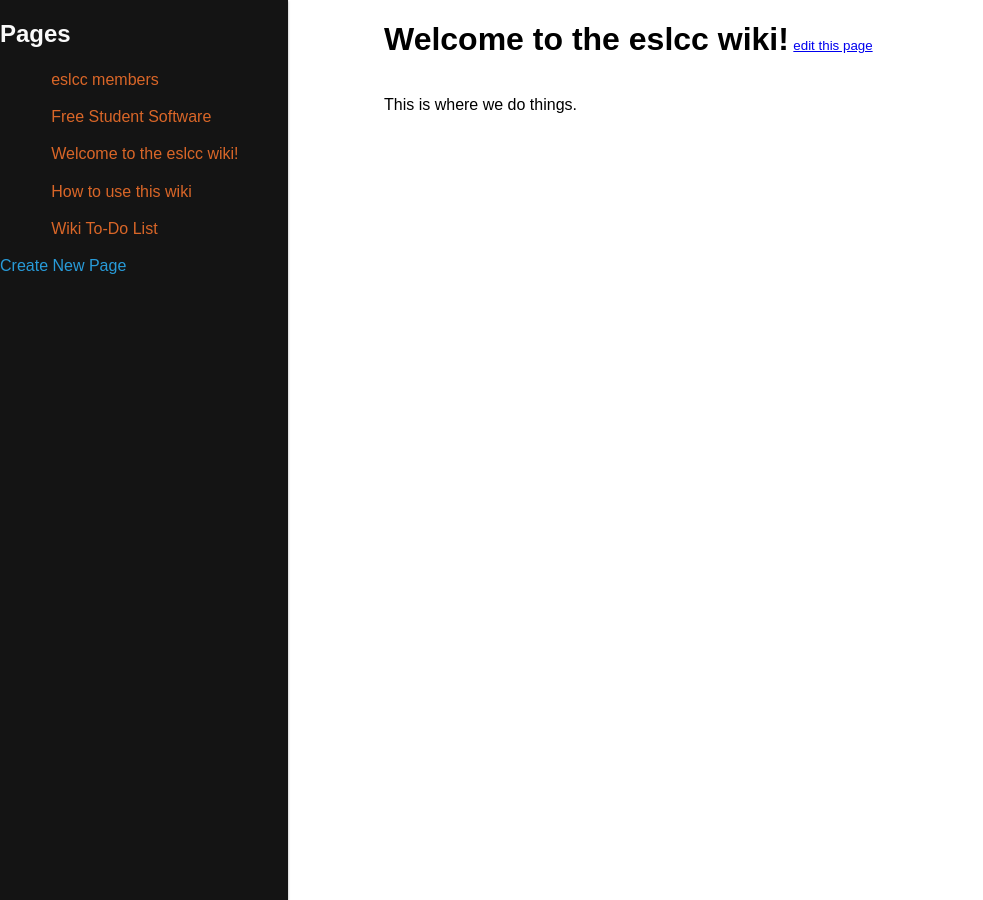
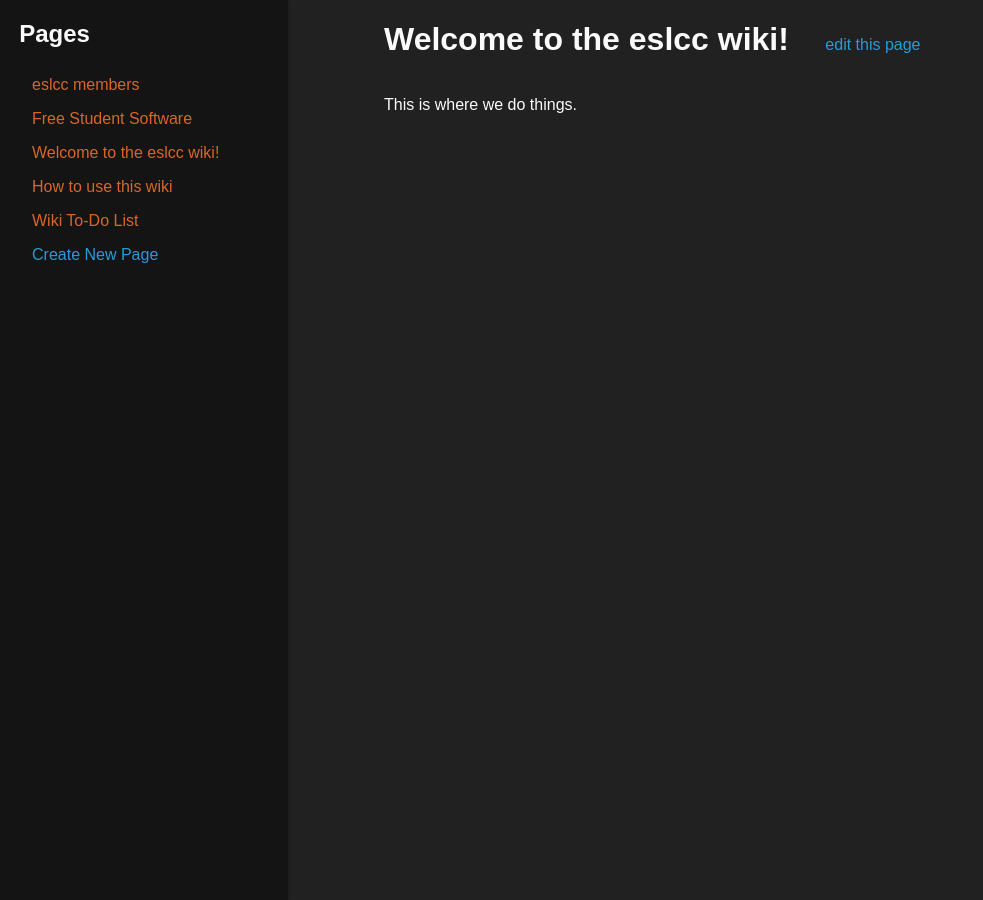
Before and after one commit to eslcc/wiki, a Jekyll site: the page built from pages/home.md, in a window 1280 px wide. Shown: the whole page, without its empty margins (0-983 px from the left). Built offline with Jekyll 4.4.1, drawn with Linux system fonts in a browser that asks for light colours.

Commit message:
CSS update: dark theme & sidebar (partial) revamp
- the enire wiki should now be in "dark mode"
- - dark background for main content now
- - text is now #fafafa, links now either orange or blue
- - code snippets have a sligthly lighter background
- redid the sidebar
- - no longer a list, now just a bunch of <a>s in <div>s. this allows
for more freedom with styling
- - hovering over links makes link lighter
- - this is just the beginning, only a part of what I want to change has
been changed. more to follow

```diff
--- a/_includes/page.html
+++ b/_includes/page.html
@@ -1,5 +1,6 @@
 <h1 class="title">{{ page.title }}</h1>
-<a href="https://github.com/eslcc/wiki/edit/gh-pages/{{ page.path }}">
+<a href="https://github.com/eslcc/wiki/edit/gh-pages/{{ page.path }}" class="editpage">
+<!--    edit this page-->
     <small>edit this page</small>
 </a>
 {{ content }}
--- a/_includes/sidebar.html
+++ b/_includes/sidebar.html
@@ -1,3 +1,4 @@
+<!--
 <ul class="sidebar">
     {% for page in site.pages %}
         {% if page.title != %}
@@ -5,5 +6,13 @@
         {% endif %}
     {% endfor %}
 </ul>
+-->
+
+
+{% for page in site.pages %}
+    {% if page.title != %}
+      <div class="sidebaritem"><a href="{{ page.url }}">{{page.title}}</a></div>
+    {% endif %}
+{% endfor %}
 
 <a href="https://github.com/eslcc/wiki/new/gh-pages/pages" class="newpage">Create New Page</a>
--- a/assets/main.scss
+++ b/assets/main.scss
@@ -10,6 +10,8 @@ body {
   display: flex;
   min-height: 100vh;
   font-family: sans-serif;
+    background-color: #212121;
+    color: #fafafa;
 }
 
 .sidebar-container {
@@ -21,26 +23,48 @@ body {
     transition: margin-left 0.15s ease-out;
     box-shadow: 0 1px 3px rgba(0, 0, 0, 0.12), 0 1px 2px rgba(0, 0, 0, 0.24);
     z-index: 2;
+    height: 100%;
+    position: fixed;
 }
 
-.sidebar li {
+.sidebar-container .sidebaritem {
     list-style-type: none;
     margin: 0.8em 0.5em;
     padding: 0.2em;
     transition: 250ms box-shadow;
+    margin: 0;
+    padding: 0;
     &:hover {
-    box-shadow: 0 1px 3px rgba(0, 0, 0, 0.12), 0 1px 2px rgba(0, 0, 0, 0.24);
     }
 }
 
-.sidebar a {
+.sidebar-container a {
     color: #d96628;
     text-decoration: none;
+    display: inline-block;
+    width: 100%;
+    height: 100%;
+    padding: .5em 0 .5em 2em;
+    box-sizing: border-box;
+
+    &:hover {
+        background-color: #212121;
+        color: #f2874e;
+    }
 }
 
 .sidebar-container .newpage {
     color: #289bd9;
     text-decoration: none;
+    height: 2.6em;
+
+    &:hover {
+        color: #4eb9f2;
+    }
+}
+
+.sidebar-container h2 {
+    padding-left: 0.8em;
 }
 
 #toggle {
@@ -73,7 +97,7 @@ body {
 }
 
 #toggle:checked + label {
-    margin-left: 19em;
+    margin-left: 13.5em;
 }
 
 .main {
@@ -82,10 +106,45 @@ body {
     min-width: 60%;
     position: absolute;
     left: 24em;
+
+    a {
+        color: #d96628;
+        text-decoration: none;
+
+        &:hover {
+            color: #f2874e;
+        }
+    }
 }
 
 h1.title {
   display: inline-block;
+}
+
+.editpage, .editpage small {
+    text-decoration: none;
+    color: #289bd9;
+    font-size: 1em;
+    margin-left: 1em;
+
+    &:hover {
+        color: #4eb9f2;
+    }
+}
+
+code.highlighter-rouge {
+    background-color: #313131;
+    padding: .2em .4em;
+    border-radius: 3px;
+}
+
+.highlight {
+    display: inline-block;
+    padding: .5em 1em;
+    background-color: #313131;
+    border-radius: 3px;
+    max-width: 80%;
+    overflow: auto;
 }
 
 @media only screen and (max-width: 900px) {
```
Lines whose indentation alone changed are shown as unchanged.
